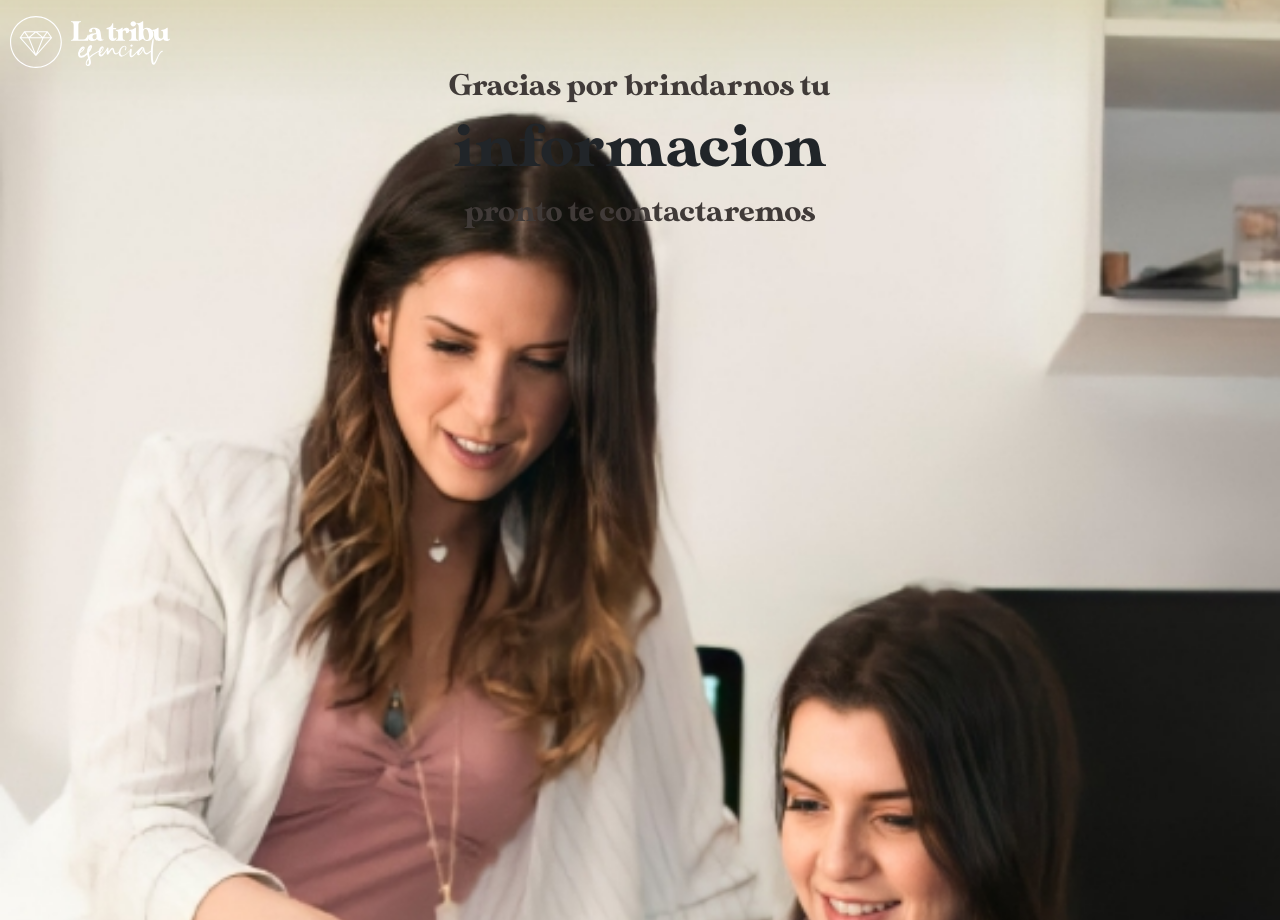
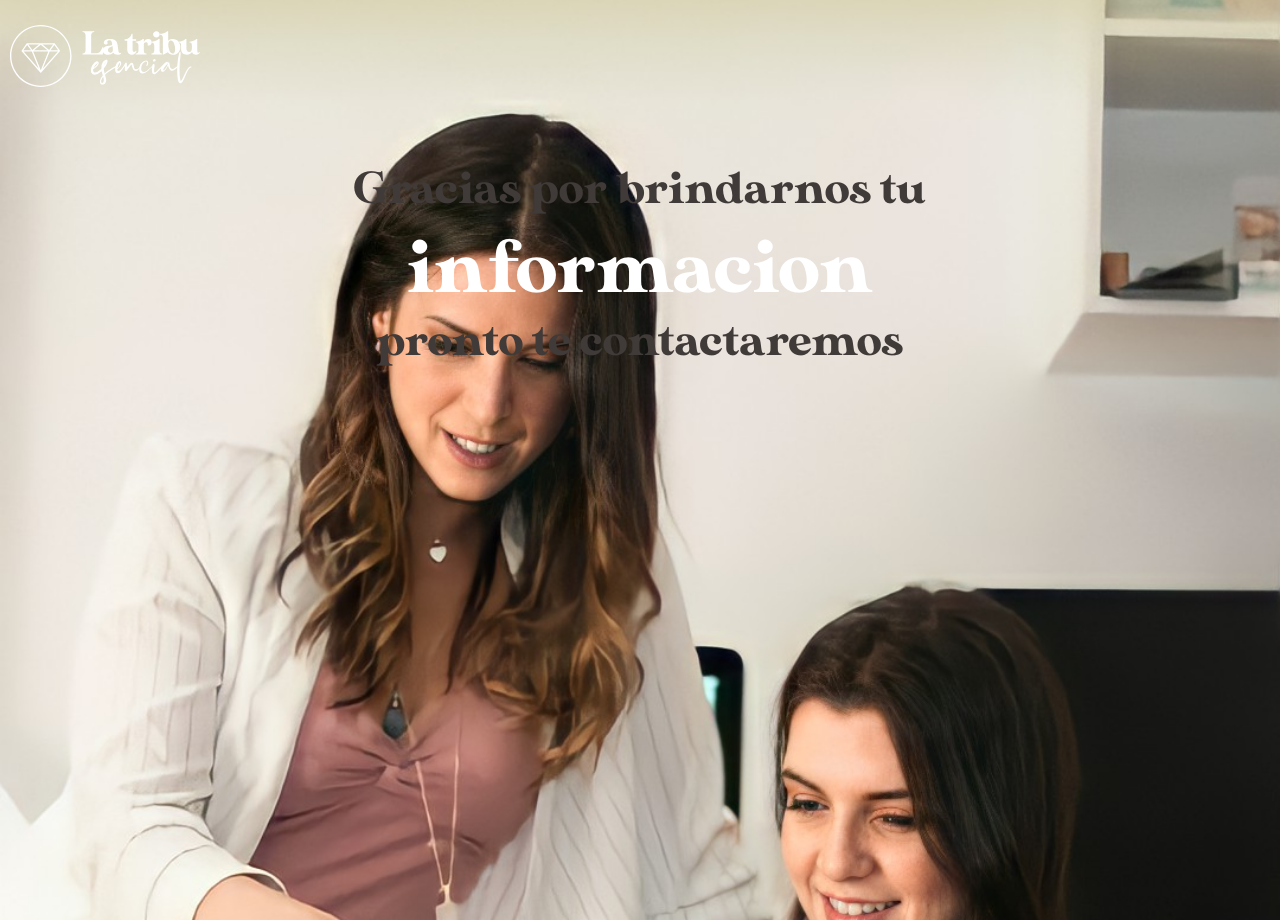
Before and after one commit to lguerrero01/latribuesencial, an Angular app in the folder frontend/: page /despedida in a window 1280 px wide. Built offline with nearby package versions, Linux system fonts and the light colour scheme.

Commit message:
interfaces adviser, client

```diff
--- a/frontend/src/app/shared/components/last-page/last-page.component.html
+++ b/frontend/src/app/shared/components/last-page/last-page.component.html
@@ -10,7 +10,7 @@
       </div>
       <div class="row text-center">
           <h3>Gracias por brindarnos tu</h3>
-          <h1>informacion</h1>
+          <h1 class="text-white">informacion</h1>
           <h3>pronto te contactaremos</h3>
       </div>
 </div>
--- a/frontend/src/app/shared/components/last-page/last-page.component.scss
+++ b/frontend/src/app/shared/components/last-page/last-page.component.scss
@@ -7,3 +7,23 @@
   min-height: 115vh;
 
 }
+#logo{
+  width: 190px;
+  margin-top: 25px !important;
+  margin-bottom: 75px;
+}
+h1{
+  font-size: 48px;
+}
+h3{
+  font-size: 35px;
+}
+@media(min-width:1024px){
+  h1{
+    font-size: 75px !important;
+    margin-bottom: 0px;
+  }
+  h3{
+    font-size: 45px !important;
+  }
+}
```
Also changed, not shown: frontend/src/app/shared/interfaces/adviser.ts (+8 -1 lines), frontend/src/assets/img/last-page.jpg, 1 other file (tests, documents, lock files or other folders).
